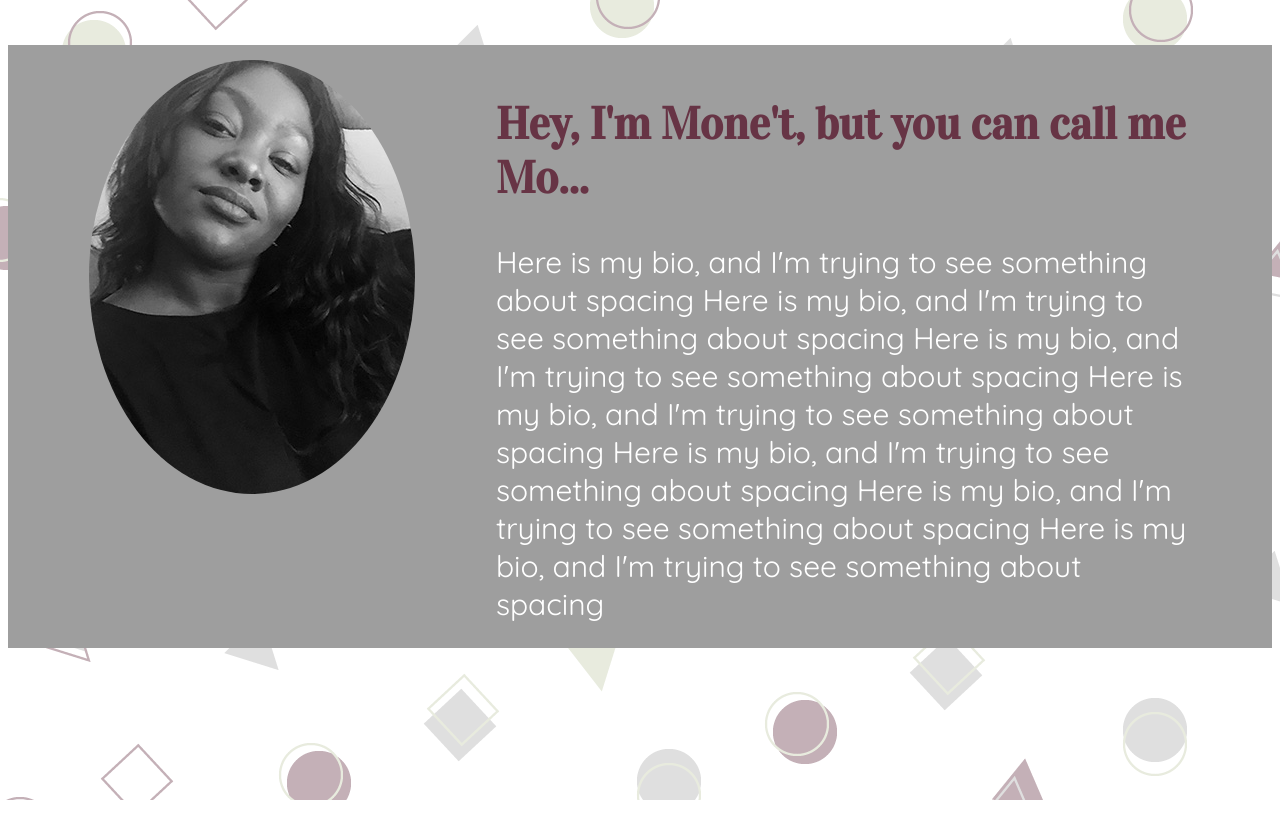
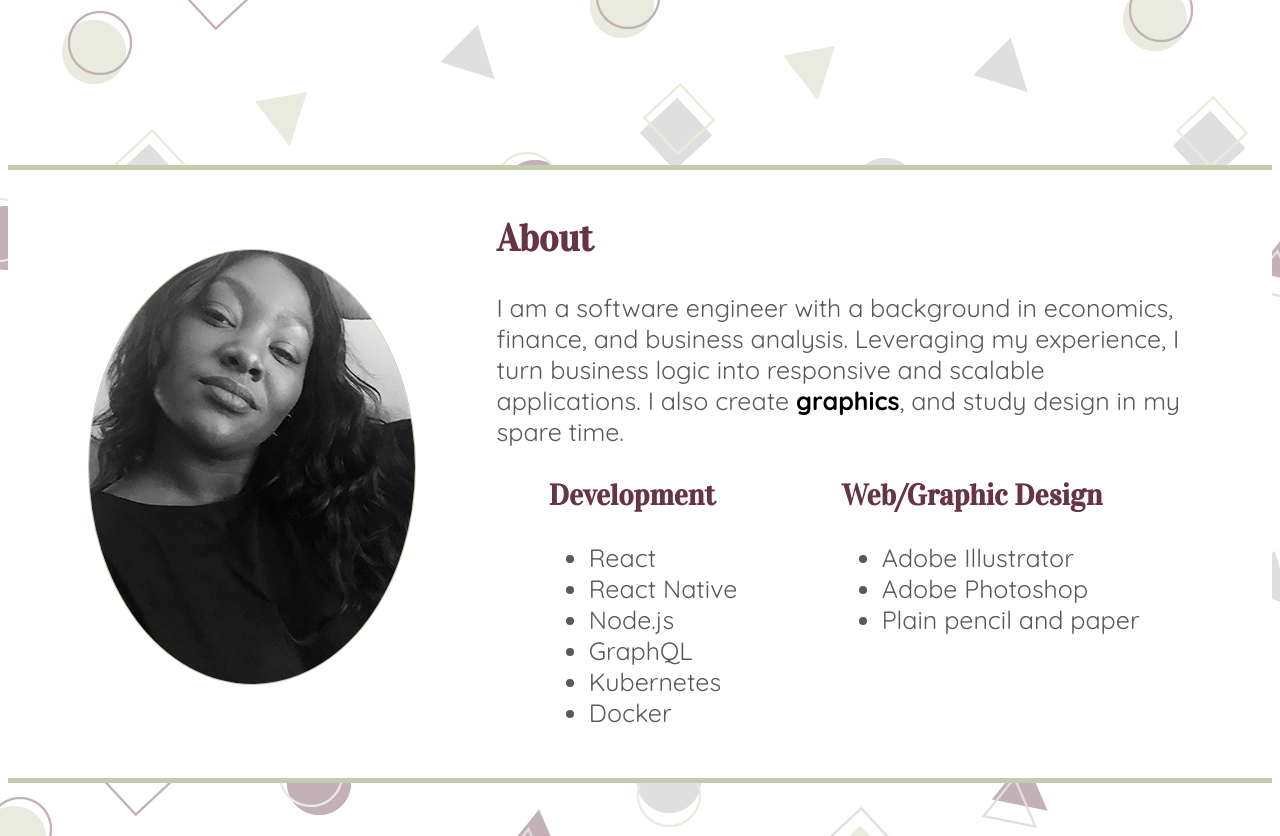
Before and after one commit to jmfulgham/jaimo.net, a React (Create React App) app: page /about in a window 1280 px wide. Before the commit the page ends 800 px from the top, so only its background shows below. Built offline with nearby package versions, Linux system fonts and the light colour scheme.

Commit message:
Update styles, add more copy and update layout

```diff
--- a/src/components/About/About.js
+++ b/src/components/About/About.js
@@ -1,7 +1,6 @@
 import React from "react";
 
 const profilePicture = require('../../assets/JM BW.JPG');
-
 require("typeface-vidaloka");
 
 
@@ -9,11 +8,13 @@ const styles = {
     container: {
         display: 'flex',
         flexFlow: 'row wrap',
-        maxWidth: '3000px',
         justifyContent: 'space-evenly',
-        backgroundColor: '#9e9e9e',
         padding: '15px 0 25px 0',
         margin: '45px 0 45px 0',
+        borderStyle: 'solid',
+        borderColor:'#C4CCAB',
+        borderWidth: '5px 0 5px 0',
+        backgroundColor: '#ffffff'
     },
     h2: {
         color: '#673445',
@@ -22,38 +23,86 @@ const styles = {
 
     imgContainer: {
         order: '0',
+        alignSelf: 'center'
+    },
+
+    body: {
+        fontFamily: "Quicksand"
     },
 
     img: {
-        borderRadius: '65%'
+        borderRadius: '65%',
+        border: '1px solid #C4CCAB'
     },
-    bio:{
+    bio: {
         width: '55%',
         order: '1',
-        fontSize: '30px',
+        fontSize: '25px',
         alignSelf: 'center',
-        color: '#ffffff',
+    },
+    parent: {
+        marginTop: '15vh',
+        display: 'flex',
+        flexFlow: 'row wrap',
+        justifyContent: 'center',
+    },
+
+    title: {
+        fontFamily: 'Vidaloka',
+    },
+
+    section: {
+        display: 'flex',
+        justifyContent: 'space-around',
+        flexFlow: 'row wrap'
+    },
+    tech: {
+        order: '0'
+    },
+    design: {
+        order: '1'
     }
 };
 
 const About = () => {
-    return (
-        <div className="about-container" style={styles.container}>
+    return (<div className="parent" style={styles.parent}>
+            <div className="about-container" style={styles.container}>
+                <div className="img-container" style={styles.imgContainer}>
+                    <img style={styles.img} src={profilePicture} alt="JM Selfie"/>
+                </div>
+                <div className="bio" style={styles.bio}>
+                    <h2 style={styles.h2}>About</h2>
+                    <text style={styles.body}> I am a software engineer with a background in economics,
+                        finance, and business analysis. Leveraging my experience, I turn business logic into responsive
+                        and scalable applications.
+                        I also create <a href="/graphics" alt="Jai Mone't Graphics">graphics</a>,
+                        and study design in my spare time.
+                    </text>
+                    <section className="tools" style={styles.section}>
 
-            <div className="img-container" style={styles.imgContainer}>
-                <img style={styles.img} src={profilePicture} alt="JM Selfie"/>
+                        <div className="technologies" style={styles.tech}>
+
+                            <h3>Development</h3>
+                            <ul>
+                                <li>React</li>
+                                <li>React Native</li>
+                                <li>Node.js</li>
+                                <li>GraphQL</li>
+                                <li>Kubernetes</li>
+                                <li>Docker</li>
+                            </ul>
+                        </div>
+                        <div className="design" style={styles.design}>
+                            <h3>Web/Graphic Design</h3>
+                            <ul>
+                                <li>Adobe Illustrator</li>
+                                <li>Adobe Photoshop</li>
+                                <li>Plain pencil and paper</li>
+                            </ul>
+                        </div>
+                    </section>
+                </div>
             </div>
-            <div className="bio" style={styles.bio}>
-                <h2 style={styles.h2}>Hey, I'm Mone't, but you can call me Mo...</h2>
-              Here is my bio, and I'm trying to see something about spacing
-                Here is my bio, and I'm trying to see something about spacing
-                Here is my bio, and I'm trying to see something about spacing
-                Here is my bio, and I'm trying to see something about spacing
-                Here is my bio, and I'm trying to see something about spacing
-                Here is my bio, and I'm trying to see something about spacing
-                Here is my bio, and I'm trying to see something about spacing
-
-        </div>
         </div>
     )
 };
```
